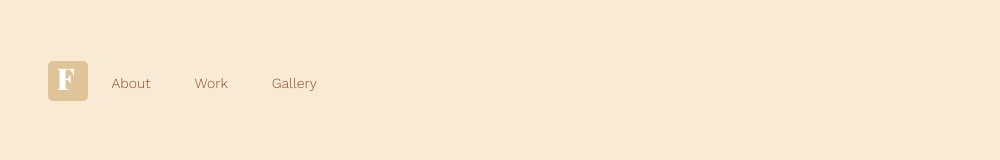
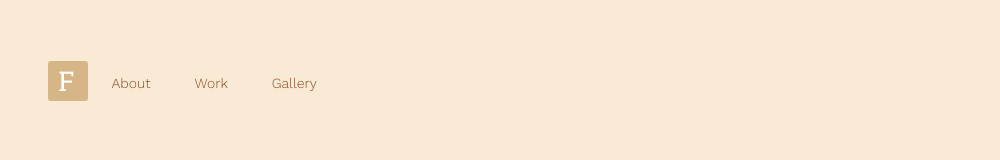
Before and after one commit to desslinga/personal-web, an Angular app: page /home in a window 1280 px wide. Shown: the top 160 px of the page, without its empty margins (137-1137 px from the left). Built offline with nearby package versions, Linux system fonts and the light colour scheme.

Commit message:
tweaking styles for nav and logo

```diff
--- a/src/index.html
+++ b/src/index.html
@@ -6,7 +6,8 @@
   <base href="/">
   <link rel="stylesheet" href="https://use.fontawesome.com/releases/v5.5.0/css/all.css" integrity="sha384-B4dIYHKNBt8Bc12p+WXckhzcICo0wtJAoU8YZTY5qE0Id1GSseTk6S+L3BlXeVIU" crossorigin="anonymous">
   <link href="https://fonts.googleapis.com/css?family=Work+Sans:300,500,600,700" rel="stylesheet">
-  <link href="https://fonts.googleapis.com/css?family=Playfair+Display:900" rel="stylesheet">
+  <link href="https://fonts.googleapis.com/css?family=Playfair+Display" rel="stylesheet">
+  <link href="https://fonts.googleapis.com/css?family=Aleo" rel="stylesheet">
   <meta name="viewport" content="width=device-width, initial-scale=1">
   <link rel="icon" type="image/x-icon" href="favicon.ico">
 </head>
--- a/src/styles.scss
+++ b/src/styles.scss
@@ -7,14 +7,15 @@ $screen-lg-min: 992px;
 $screen-xl-min: 1220px;
 
 $beige: #F8EAD5;
-$darker-beige: #DFC399;
+$darker-beige: #D6B686;
 $brown: #8C4B25;
 $browner: #682A05;
 $dark-brown: #5D3016;
 $darker-brown: #371B0B;
 
 $font-main: 'Work Sans', sans-serif;
-$font-logo: 'Playfair Display', serif;
+//$font-logo: 'Playfair Display', serif;
+$font-logo: 'Aleo', serif;
 
 body {
   background-color: $beige;
@@ -153,8 +154,8 @@ span {
 }
 
 .bar {
-  width: 35px;
-  height: 5px;
+  width: 30px;
+  height: 3px;
   background-color: $brown;
   margin: 6px 0;
   transition: 0.4s;
@@ -164,8 +165,8 @@ span {
 .bar1 {
   @extend .bar;
   &.change {
-    -webkit-transform: rotate(-45deg) translate(-9px, 6px) ;
-    transform: rotate(-45deg) translate(-9px, 6px) ;
+    -webkit-transform: rotate(-45deg) translate(-6px, 3px) ;
+    transform: rotate(-45deg) translate(-6px, 3px) ;
   }
 }
 
@@ -179,8 +180,8 @@ span {
 .bar3 {
   @extend .bar;
   &.change {
-    -webkit-transform: rotate(45deg) translate(-8px, -8px) ;
-    transform: rotate(45deg) translate(-8px, -8px) ;
+    -webkit-transform: rotate(45deg) translate(-6px, -6px) ;
+    transform: rotate(45deg) translate(-6px, -6px) ;
   }
 }
 
@@ -188,13 +189,13 @@ span {
   width: 40px;
   height: 40px;
   background-color: $darker-beige;
-  border-radius: 5px;
+  border-radius: 3px;
   & span {
     font-family: $font-logo;
     color: white;
     position: absolute;
-    font-size: 30px;
-    top: 8px;
-    left: 25px;
+    font-size: 27px;
+    top: 15px;
+    left: 27px;
   }
 }
```
